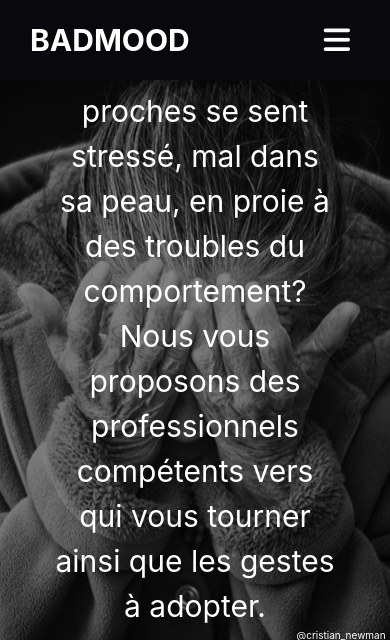
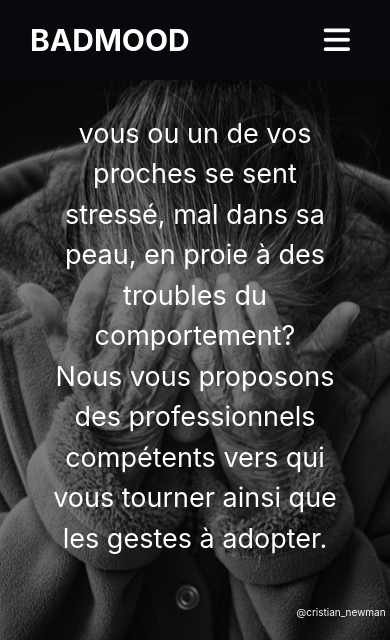
Before and after one commit to FranciscoKevin/Badmood, a PHP site: page / in a window 390 px wide. Shown: the top 642 px of the page. Run offline with PHP 8.4, Linux system fonts and the light colour scheme; some libraries are stand-ins or nearby versions.

Commit message:
presentation mobile size changed

```diff
--- a/index.css
+++ b/index.css
@@ -37,7 +37,7 @@
     display: flex;
     justify-content: center;
     align-items: center;
-    font-size: 30px;
+    font-size: 27px;
 }
 .mentionImg{
     width: 100%;
```
